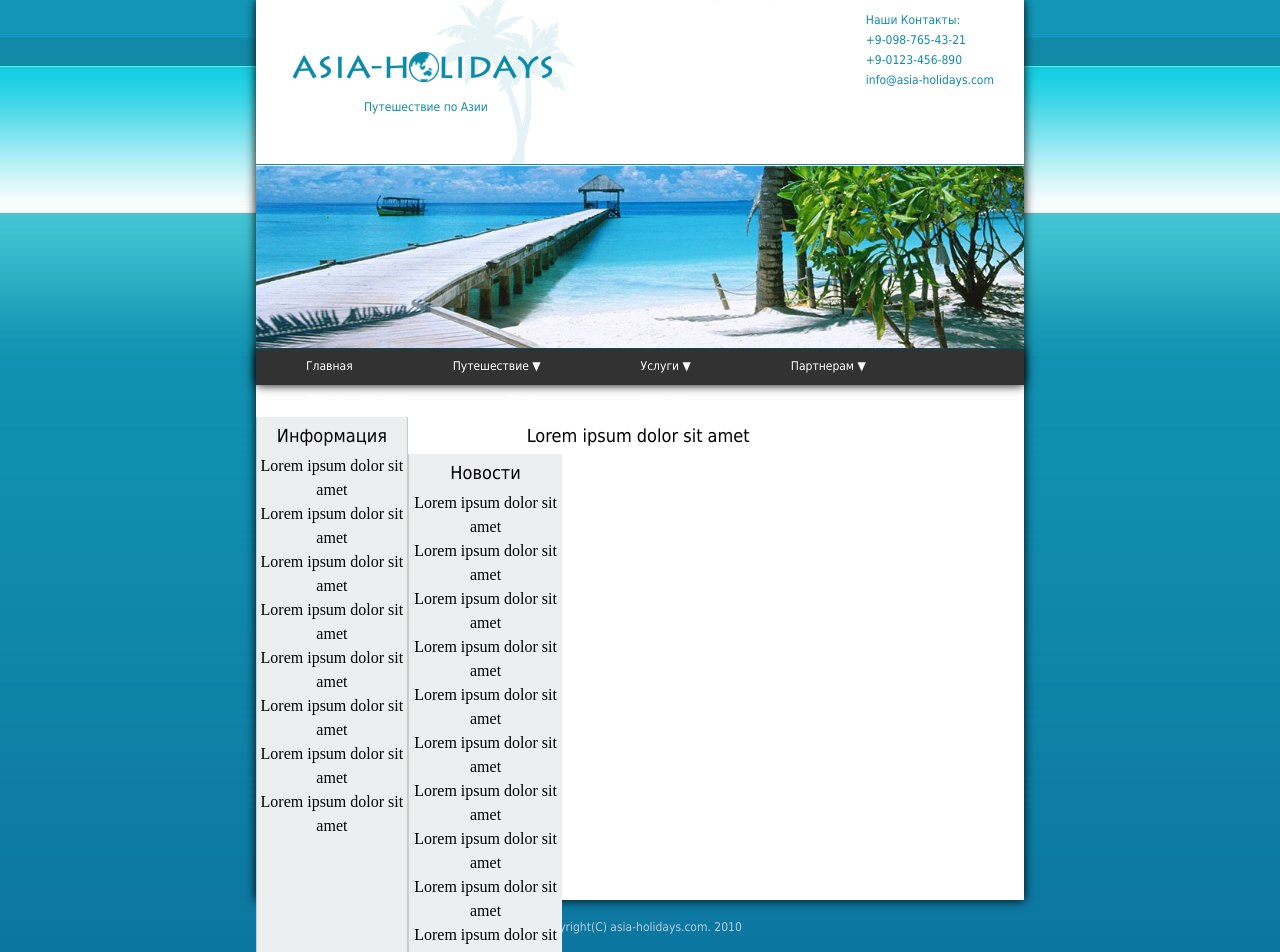
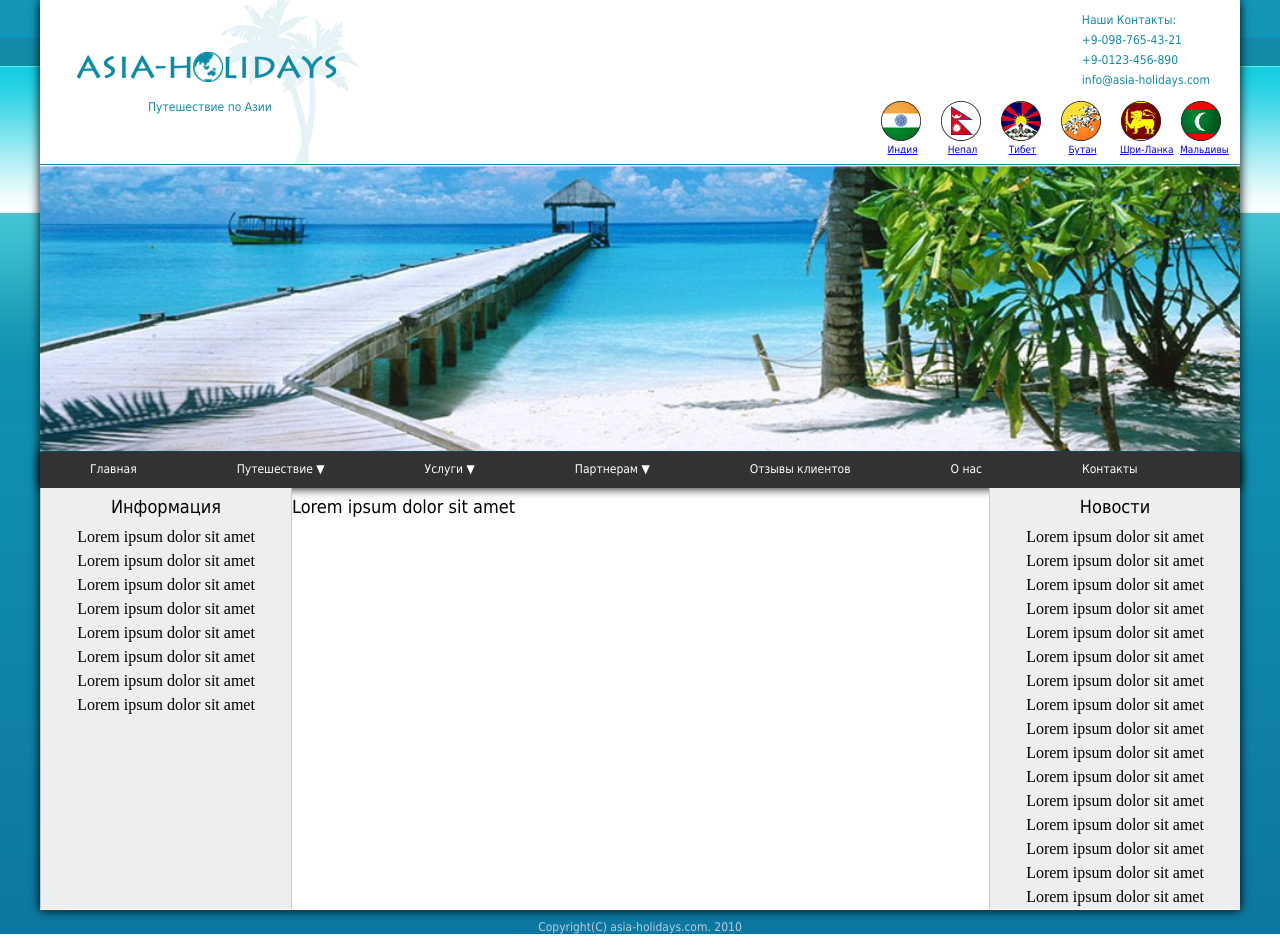
Before and after one commit to TatyanaGoenko/TatyanaGoenko.github.io, a plain HTML site: page Homework4/index.html in a window 1280 px wide. Shown: the top 952 px of the page. Drawn offline with Linux system fonts and the light colour scheme.

Commit message:
Module 4_ispr_css

```diff
--- a/Homework4/css/style.css
+++ b/Homework4/css/style.css
@@ -3,15 +3,12 @@
 	background-repeat:repeat-x;
 	}
 .wrapper{
-  width:60%;
-  height:900px;
+  width:1200px;
+  height:910px;
   background-color:white;
   margin: 0 auto;
   box-shadow: 0 0 10px rgba(0,0,0,1.5);
 }
-.header{
-	height:164px;
-	}
    .logo img {
 	padding-left:37px;
 	float:left;
@@ -34,15 +31,15 @@
 .contries {
     font: 10px Tahoma,sans-serif;
 	color: #128aa7;
-	position:absolute;
-	right: 400px;
-	bottom:800px;
+	float:right;
+	margin-left:380px;
+	margin-top:10px;
 	}
 .Indiya,.Nepal,.Tibet,.Butan,.Sri_Lanka,.Maldivi{
 	display:block;
 	float:left;
 	width:60px;
-	}
+		}
 .contries p{
     white-space: pre;
 	text-align:center;
@@ -84,11 +81,12 @@ ul.menu > li > a {
 ul.submenu {
     display: none;
     position: absolute;
-    width: 110px;
+    width: 120px;
     top: 36px;
-    left: 40px;
+    left: 30px;
     background-color: #303030;
 	box-shadow: 0 0 10px rgba(0,0,0,0.5);
+	z-index:1;
   }
   ul.submenu > li {
     display: block;
@@ -112,8 +110,8 @@ ul.menu > li:hover > ul.submenu {
     position:relative;
 }
 .leftColumn{
-    width: 19.5%;
     float: left;
+	width:250px;
     background: #edeef0;
     padding-bottom: 20000px;
     margin-bottom: -20000px;
@@ -126,23 +124,22 @@ ul.menu > li:hover > ul.submenu {
     font: 18px Tahoma,sans-serif;
     padding-top:8px;
     padding-bottom:8px;
- }
+	}
 .centerColumn {
-    width: 60%;
     float: left;
     padding-bottom: 20000px;
     margin-bottom: -20000px;
-	margin-right:2px;
+
 }
 .centerColumn p{
-    padding-top:8px;
+	padding-top:8px;
     padding-bottom:8px;
     font: 18px Tahoma,sans-serif;
     text-align:center;
  }
 .rightColumn {
-    width: 20%;
-    float: left;
+	float: right;
+	width:250px;
     background: #edeef0;
     padding-bottom: 20000px;
     margin-bottom: -20000px;
@@ -155,8 +152,11 @@ ul.menu > li:hover > ul.submenu {
     padding-top:8px;
     padding-bottom:8px;
  }
+ .footer{
+	 clear:both;
+ }
  .footer p{
-	 margin-top:20px;
+	 margin-top:10px;
 	 text-align:center;
 	 font: 12px Tahoma,sans-serif;
 	 color: #b7cddb;
```
